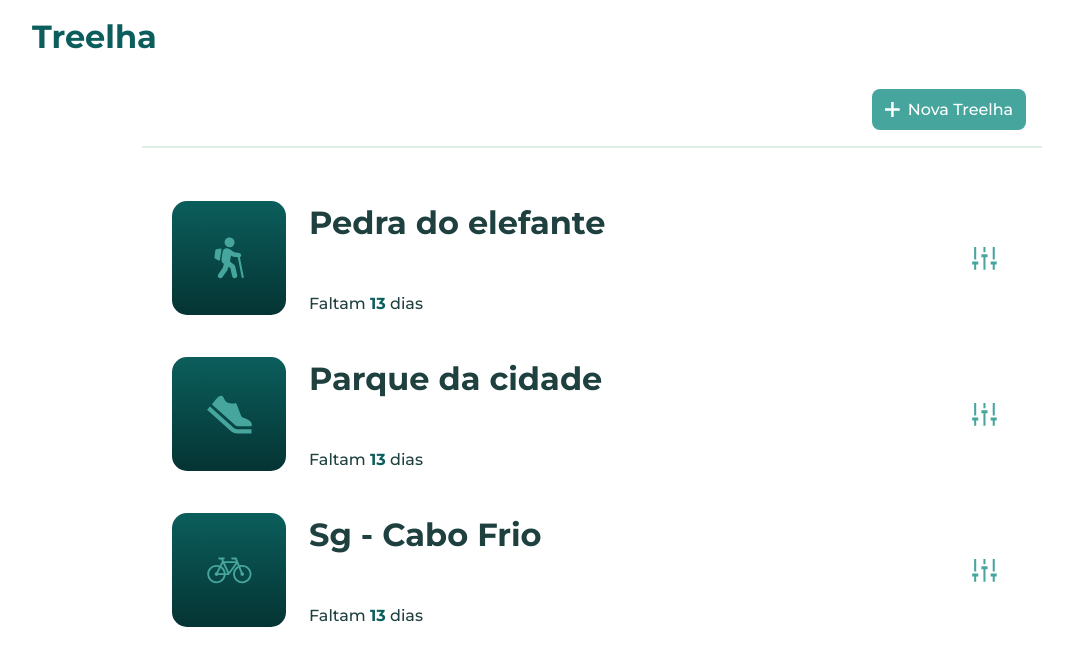
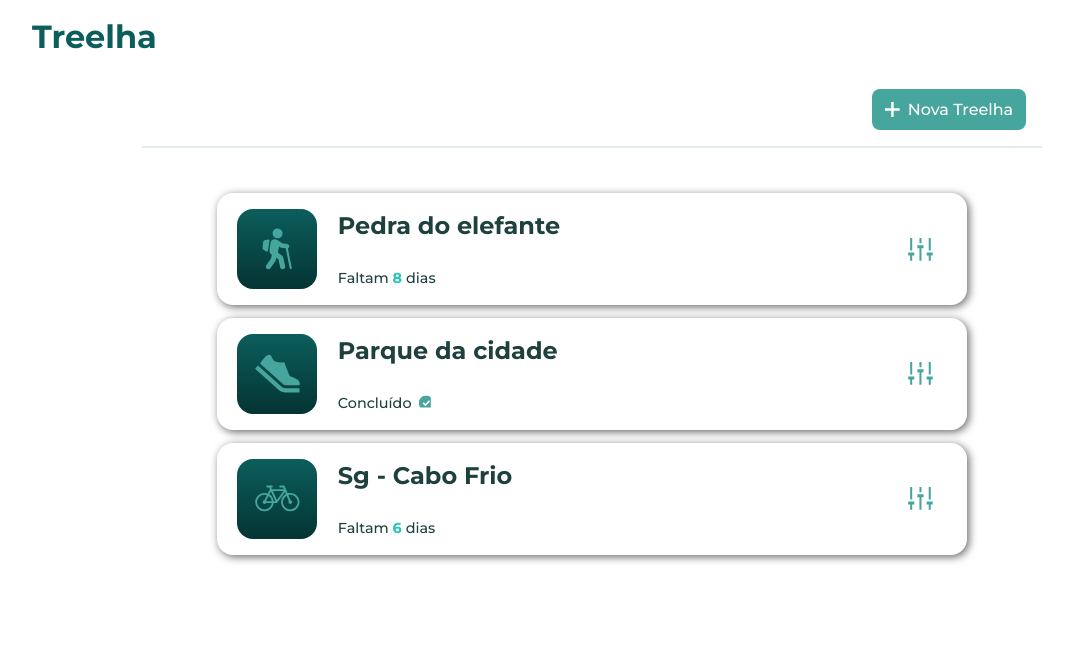
Before and after one commit to B0RGESdaniel/Treelha, a React (Create React App) app: page /treelhas in a window 1280 px wide. Shown: the top 666 px of the page, without its empty margins (48-1121 px from the left). Built offline with nearby package versions, Linux system fonts and the light colour scheme; no server answers.

Commit message:
Migrating Treelha to styled-components

```diff
--- a/src/components/Treelha/index.tsx
+++ b/src/components/Treelha/index.tsx
@@ -5,7 +5,7 @@ import walkIcon from '../../assets/images/walk.svg'
 import settingsImg from '../../assets/images/settings.svg';
 import checkImg from  '../../assets/images/check.svg';
 
-import './styles.scss';
+import { Container, Content, Finished, TreelhaInfo, TypeIcon } from './styles';
 
 type TreelhaData = {
     name: string;
@@ -26,8 +26,8 @@ export function Treelha({name, type, date}:TreelhaData){
         if(type === 'bike') return <img src={bikeIcon} alt="Pedalada" />;
     }
 
-    const today = new Date();
-    const treelhaDate = new Date('2021-10-20');
+    const today = new Date('2021-10-20');
+    const treelhaDate = new Date(date);
     const dateDifference = Math.abs(today.getTime() - treelhaDate.getTime());
     const daysRemaining = Math.ceil(dateDifference / (1000 * 60 * 60 * 24));
 
@@ -35,23 +35,23 @@ export function Treelha({name, type, date}:TreelhaData){
 
 
     return(
-        <div className="treelha">
-            <div className="content">
-                <div className="type-icon">
+        <Container>
+            <Content>
+                <TypeIcon>
                     { handleTypeIcon(type) }
-                </div>
-                <div className="treelha-info">
+                </TypeIcon>
+                <TreelhaInfo>
                     <h1>{name}</h1>
-                    { !(today === treelhaDate) ? (
+                    { !(dateDifference <= 0) ? (
                         <span>Faltam <strong>{daysRemaining}</strong> dias</span>
                         ) : (
-                            <div className="finished">
-                            <span>Concluído</span><img className="check" src={checkImg} alt="Concluído" />
-                            </div>
+                            <Finished>
+                                <span>Concluído</span><img className="check" src={checkImg} alt="Concluído" />
+                            </Finished>
                         ) }
-                </div>
-            </div>
+                </TreelhaInfo>
+            </Content>
             <img src={settingsImg} alt="Editar trilha" />
-        </div>
+        </Container>
     )
 }
--- a/src/components/Treelha/styles.scss
+++ /dev/null
@@ -1,49 +0,0 @@
-.treelha {
-    display: flex;
-    align-items: center;
-    justify-content: space-between;
-    flex-direction: row;
-    width: 880px;
-    height: 156px;
-    background-color: var(--bright);
-    border-radius: 15px;
-    border: 1px solid var(--dirty-green);
-    padding: 19px 35px 19px 20px;
-
-    .content {
-        display: flex;
-        flex-direction: row;
-        gap: 23px;
-        .treelha-info {
-            display: flex;
-            flex-direction: column;
-            justify-content: space-between;
-            padding: 2px 0;
-            color: var(--dark-green);
-
-            strong {
-                color: var(--green);
-            }
-
-            .finished {
-                display: flex;
-                align-items: center;
-                gap: 6px;
-                img {
-                    width: 18px;
-                }
-            }
-
-        }
-
-        .type-icon {
-            display: flex;
-            align-items: center;
-            justify-content: center;
-            width: 114px;
-            height: 114px;
-            border-radius: 15px;
-            background: var(--icon-gradient);
-        }
-    }
-}
--- /dev/null
+++ b/src/components/Treelha/styles.ts
@@ -0,0 +1,63 @@
+import styled from "styled-components";
+
+export const Container = styled.div`
+    display: flex;
+    align-items: center;
+    justify-content: space-between;
+    flex-direction: row;
+    width: 750px;
+    background-color: #ffffff;
+    margin-top: 0.8rem;
+    border-radius: 1rem;
+    //border: 1px solid var(--water-green);
+    padding: 1rem 2.15rem 1rem 1.25rem;
+    cursor: pointer;
+    transition: all linear 0.2s;
+    box-shadow: 2px 2px 8px rgba(0, 0, 0, 0.6);
+
+    &:hover {
+        transform: translateX(1rem);
+    }
+`;
+
+export const Content = styled.div`
+    display: flex;
+    flex-direction: row;
+    gap: 1.3rem;
+`;
+
+export const TypeIcon = styled.div`
+    display: flex;
+    align-items: center;
+    justify-content: center;
+    width: 5rem;
+    height: 5rem;
+    border-radius: 1rem;
+    background: var(--icon-gradient);
+`;
+
+export const TreelhaInfo = styled.div`
+    display: flex;
+    flex-direction: column;
+    justify-content: space-between;
+    padding: 2px 0;
+    color: var(--dark-green);
+    font-size: 0.9rem;
+
+    h1 {
+        font-size: 1.5rem;
+    }
+
+    strong {
+        color: var(--bright-water-green);
+    }
+`;
+
+export const Finished = styled.div`
+    display: flex;
+    align-items: center;
+    gap: 0.4rem;
+    img {
+        width: 1rem;
+    }
+`;
```
